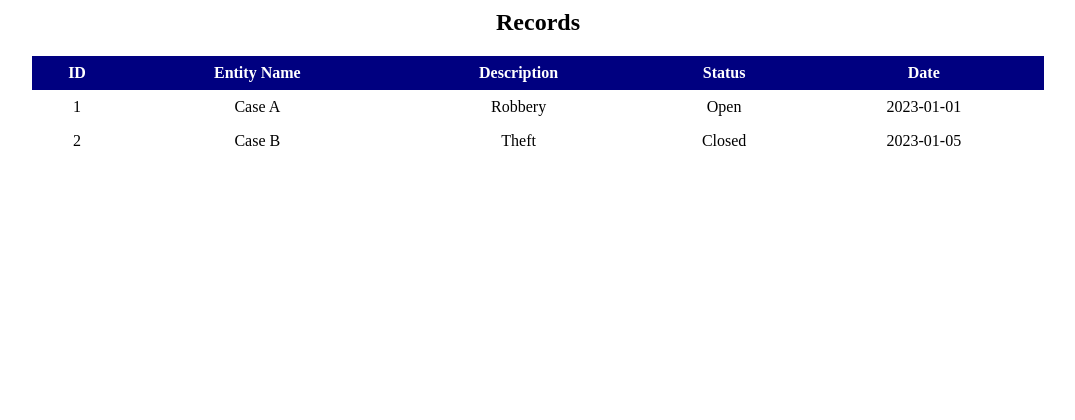
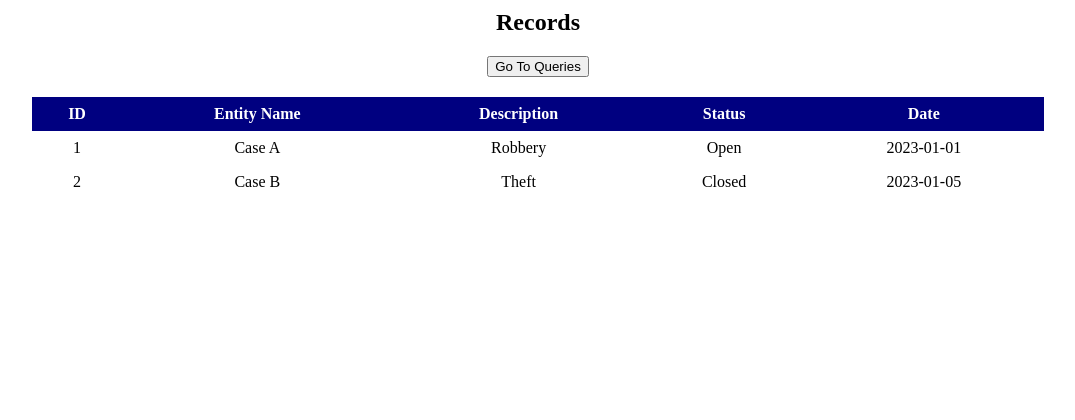
Before and after one commit to Syed-Ayaan-Ahmed-Mumtaz/webAppCRMS, a Flask app: page /records in a window 1280 px wide. Shown: the part 181-601 px from the top of the page, without its empty margins (102-1177 px from the left). Run offline with Flask 3, Linux system fonts and the light colour scheme.

Commit message:
fixing queries button

```diff
--- a/templates/records.html
+++ b/templates/records.html
@@ -15,6 +15,9 @@
     <!--Records -->
     <div class="records-container">
         <h2>Records</h2>
+        <a href="{{ url_for('queries') }}">
+            <button>Go To Queries</button>
+        </a>
         <table>
             <tr>
                 <th>ID</th>
```
